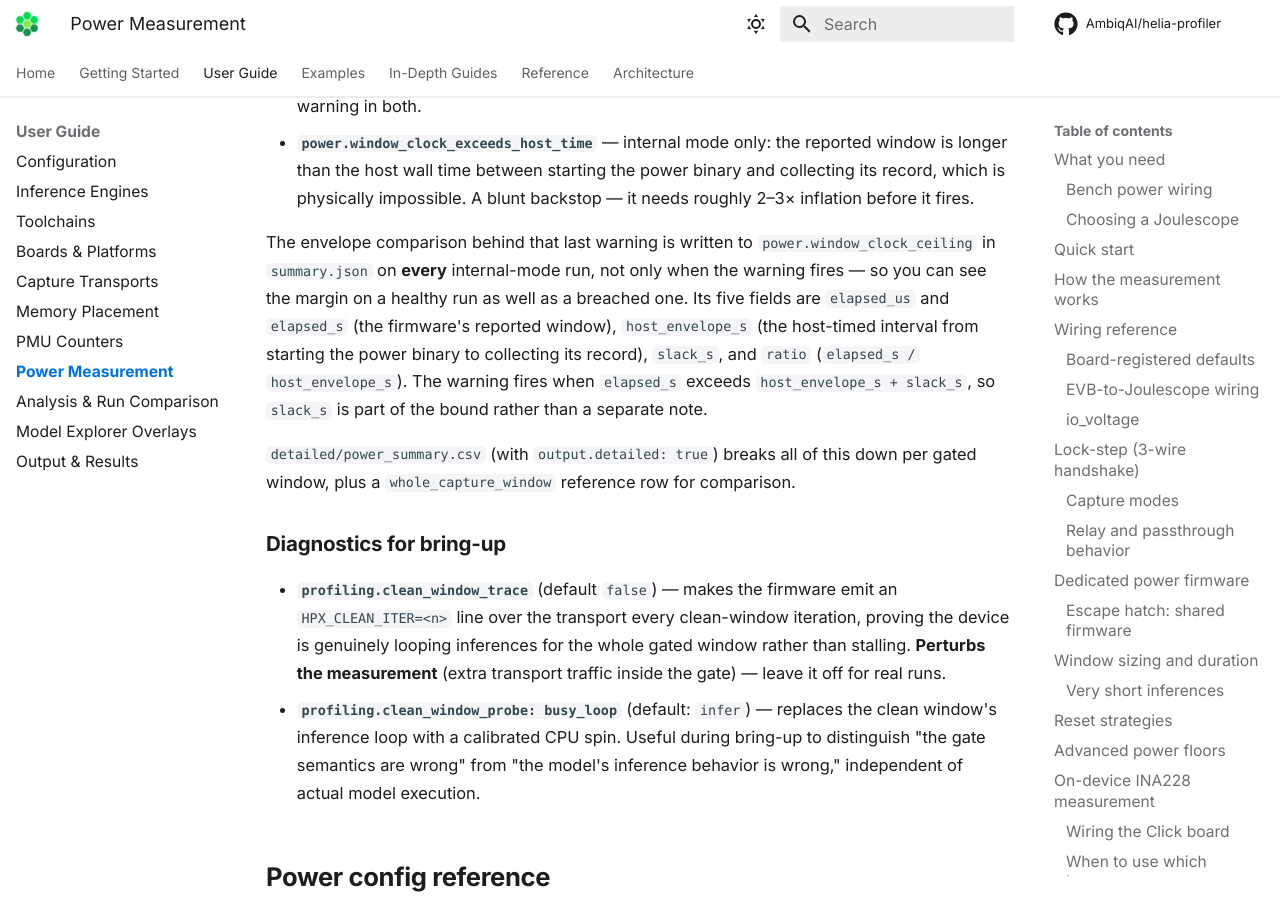
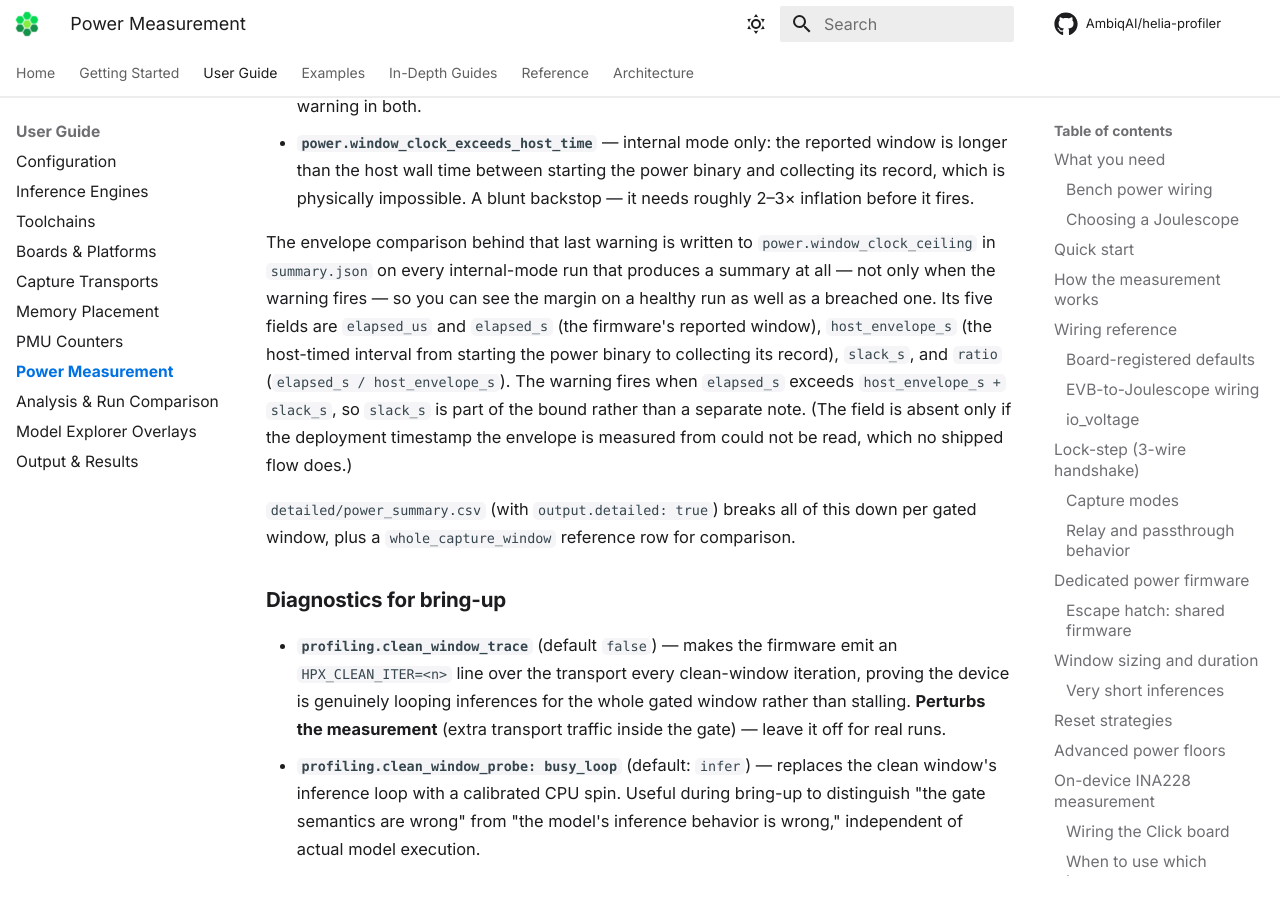
Before and after one commit to AmbiqAI/helia-profiler, an MkDocs documentation site: the page built from docs/guide/power.md, in a window 1280 px wide and 900 px high, scrolled down 21776 px. Built offline with MkDocs 1.6.1 and Material for MkDocs 9.7.7, drawn with Linux system fonts in a browser that asks for light colours; some web fonts are replaced; comment, search, counter and statistics services are not loaded.

Commit message:
test(power): close the family axis on the ExecuTorch tripwire (#113)
Sonnet's adversarial review found the tripwire still pinned a single
board/transport point: 770c544 closed the mode axis, but exempting a SoC
FAMILY from the gate left it fully green. Reproduced -- adding a family check
that skips AP3 (the family this module's own docstring names as vulnerable,
since nothing asserts CDBGPWRUPREQ in a free-running binary there) let AP3
walk straight through with nothing watching.

That narrowing is plausible precisely because the bug class's two root causes
ARE family-specific: AP4 powers the debug domain down via
broad_peripheral_shutdown, AP3 simply never has it held up. So parametrize
one board per family alongside mode. Proven: with AP3 exempted, both AP3
params fail and the AP4/AP5 params pass.

Also from Fable's evidence review: docs said window_clock_ceiling is written
on "every" internal-mode run. True for every run that produces a summary, but
assess_window_clock_ceiling returns None when the deployment timestamp cannot
be read, so name that escape hatch rather than overstating.

Co-Authored-By: Claude Opus 5 <noreply@anthropic.com>

```diff
--- a/docs/guide/power.md
+++ b/docs/guide/power.md
@@ -855,14 +855,15 @@ passes, so it is cross-checked directly. Three issue codes come out of that:
   A blunt backstop — it needs roughly 2–3× inflation before it fires.
 
 The envelope comparison behind that last warning is written to
-`power.window_clock_ceiling` in `summary.json` on **every** internal-mode run,
-not only when the warning fires — so you can see the margin on a healthy run
+`power.window_clock_ceiling` in `summary.json` on every internal-mode run that
+produces a summary at all — not only when the warning fires — so you can see the margin on a healthy run
 as well as a breached one. Its five fields are `elapsed_us` and `elapsed_s`
 (the firmware's reported window), `host_envelope_s` (the host-timed interval
 from starting the power binary to collecting its record), `slack_s`, and
 `ratio` (`elapsed_s / host_envelope_s`). The warning fires when `elapsed_s`
 exceeds `host_envelope_s + slack_s`, so `slack_s` is part of the bound rather
-than a separate note.
+than a separate note. (The field is absent only if the deployment timestamp
+the envelope is measured from could not be read, which no shipped flow does.)
 
 `detailed/power_summary.csv` (with `output.detailed: true`) breaks all of
 this down per gated window, plus a `whole_capture_window` reference row for
```
Also changed, not shown: 1 other file.
